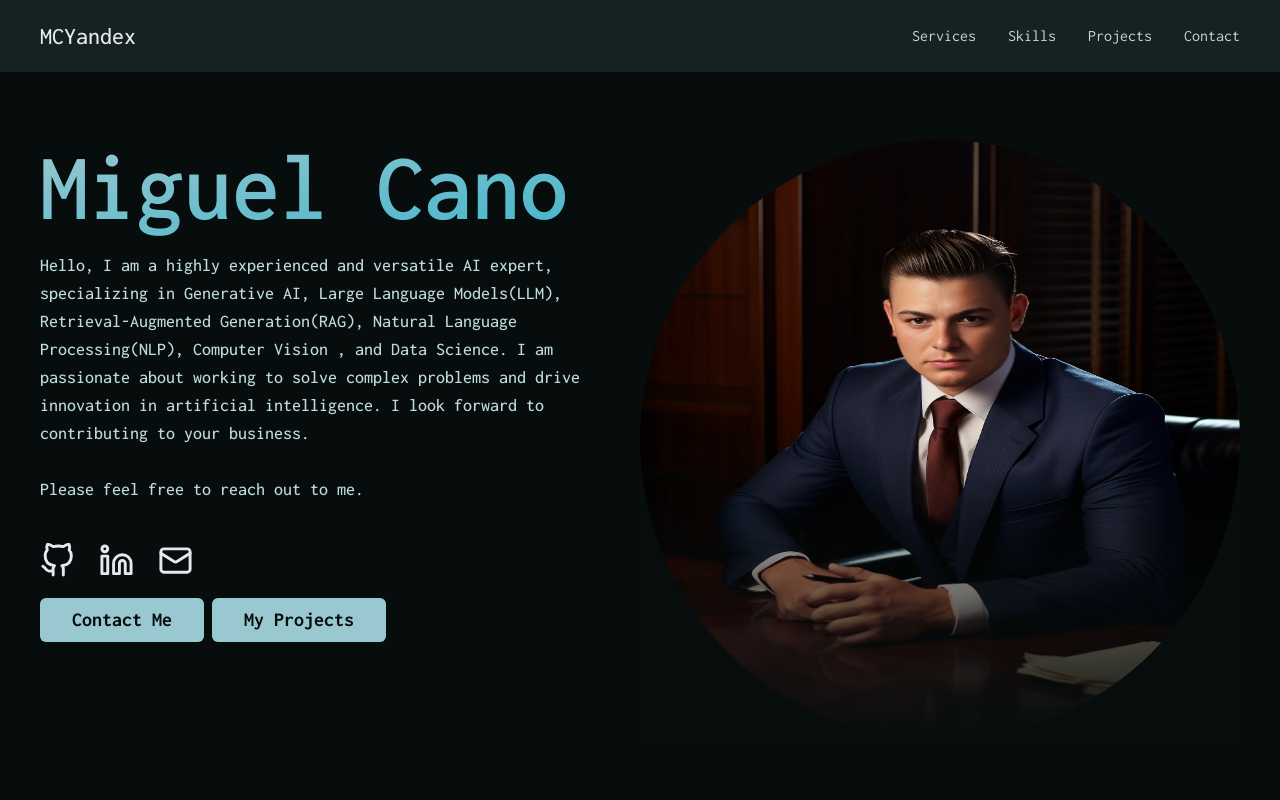
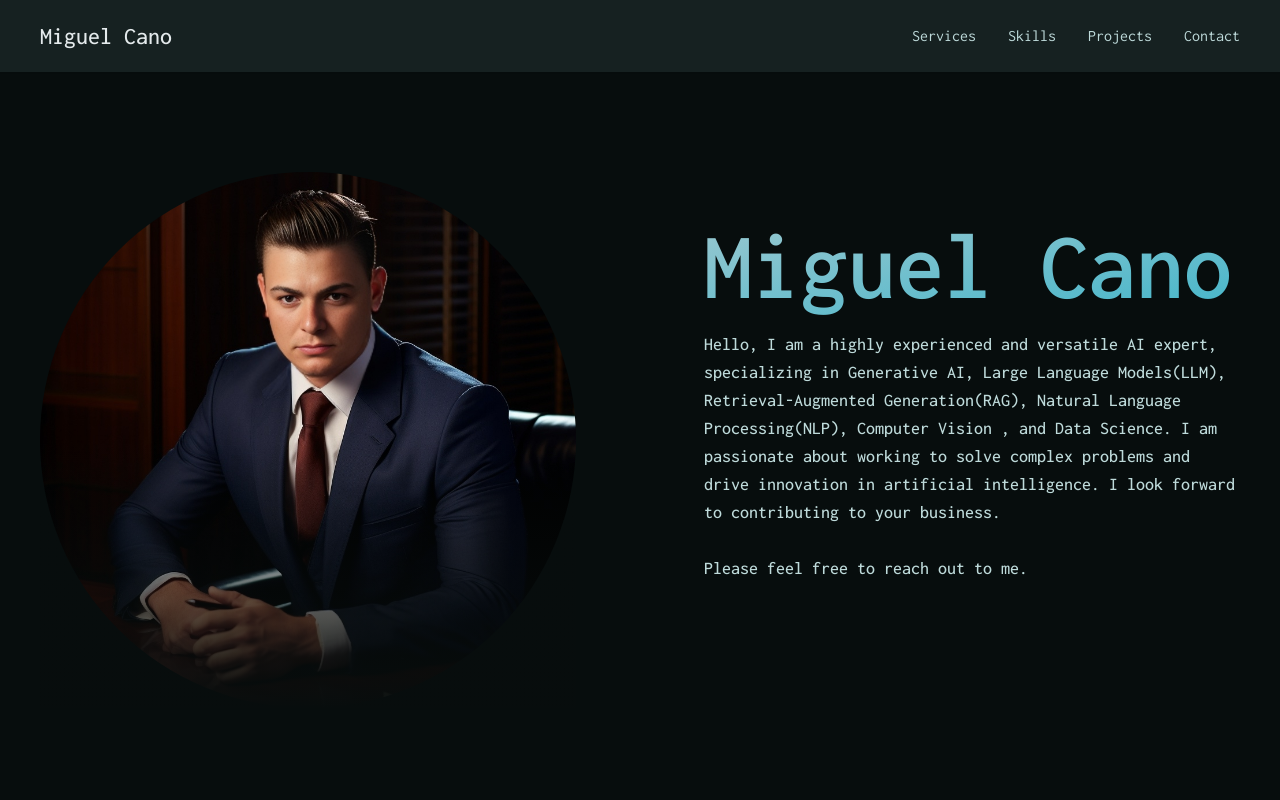
Before and after one commit to mcyandex/Portfolio, a Next.js app: page / in a window 1280 px wide. Shown: the top 800 px of the page. Built offline with nearby package versions, Linux system fonts and the light colour scheme.

Commit message:
remove: contact part first

```diff
--- a/components/HeroSection/index.tsx
+++ b/components/HeroSection/index.tsx
@@ -9,7 +9,17 @@ import ProjectButton from './projectButton'
 
 function HeroSection() {
     return (
-        <section id='home' className="lg:h-screen w-full flex flex-col lg:flex-row items-center px-10  max-w-7xl mx-auto py-28">
+        <section id='home' className="lg:h-screen w-full flex flex-col lg:flex-row items-center px-10  max-w-7xl mx-auto py-28 gap-32">
+            <div className="image w-full lg:w-1/2 relative aspect-square mt-20 ">
+                <Image
+                    src="/myphoto.png"
+                    className="w-full object-cover aspect-square rounded-full"
+                    alt=""
+                    fill={true}
+                    priority={true}
+                />
+                <div className="gradient absolute w-full h-1/2 bg-gradient-to-t from-background to-transparent bottom-0 left-0 right-0"></div>
+            </div>
             <div className="text w-full lg:w-1/2">
                 <h1 className="text-2xl lg:text-3xl">
 
@@ -24,57 +34,7 @@ function HeroSection() {
                     <br />
                     <br />Please feel free to reach out to me.
                 </p>
-                <div className="links mt-10 flex items-center gap-6">
-                    <Link
-                        href={'https://github.com/mcyandex'}
-                        target="_blank"
-                        referrerPolicy="no-referrer"
-                        className="hover:scale-110 cursor-pointer"
-                    >
-                        <GitHub height={35} width={35} />
-                        <div className="sr-only">Github</div>
-                    </Link>
-                    <Link
-                        href={'https://linkedin.com/in/Miguelbhalotia'}
-                        target="_blank"
-                        referrerPolicy="no-referrer"
-                        className="hover:scale-110 cursor-pointer"
-                    >
-                        <Linkedin height={35} width={35} />
-                        <div className="sr-only">Linkedin</div>
-                    </Link>
-                    <Link
-                        href={'mailto:me@Miguel.codes'}
-                        target="_blank"
-                        referrerPolicy="no-referrer"
-                        className="hover:scale-110 cursor-pointer"
-                    >
-                        <Mail height={35} width={35} />
-                        <div className="sr-only">Email</div>
-                    </Link>
-                </div>
-                <div className="button gap-2 flex items-center flex-col md:flex-row my-5">
-                    <Link
-                        href="#contact"
-                        className={cn(
-                            buttonVariants({ variant: 'default', size: 'lg' }),
-                            'font-bold text-xl md:w-auto w-full'
-                        )}
-                    >
-                        Contact Me
-                    </Link>
-                    <ProjectButton />
-                </div>
-            </div>
-            <div className="image w-full lg:w-1/2 relative aspect-square mt-20 ">
-                <Image
-                    src="/myphoto.png"
-                    className="w-full aspect-square rounded-full"
-                    alt=""
-                    fill={true}
-                    priority={true}
-                />
-                <div className="gradient absolute w-full h-1/2 bg-gradient-to-t from-background to-transparent bottom-0 left-0 right-0"></div>
+
             </div>
         </section>
     )
--- a/components/Navbar.tsx
+++ b/components/Navbar.tsx
@@ -68,7 +68,7 @@ function Navbar() {
                     <Link href="#home">
                         <header className="flex items-center gap-1">
                             <h1 className="text-2xl font-medium">
-                                {'MCYandex'}
+                                {'Miguel Cano'}
                             </h1>
                         </header>
                     </Link>
--- a/components/Skills.tsx
+++ b/components/Skills.tsx
@@ -10,7 +10,7 @@ function SkillsSection() {
             <h2 className="text-primary text-5xl md:text-6xl font-semibold mb-20">
                 My Skills
             </h2>
-            <div className="flex flex-col-reverse lg:flex-row w-full items-center">
+            <div className="flex flex-col-reverse lg:flex-row w-full items-center gap-20">
                 <div className="w-full lg:w-1/2 items-center px-10">
                     <img
                         loading="lazy"
```
